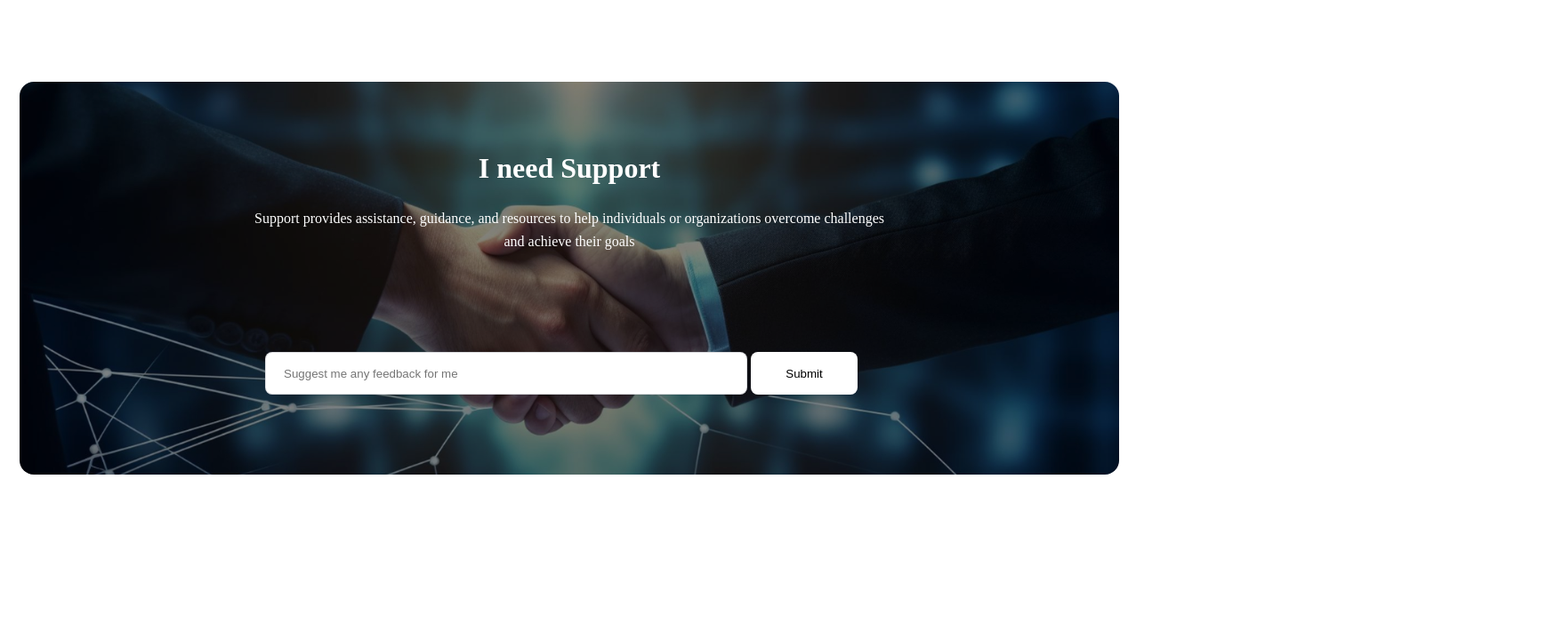
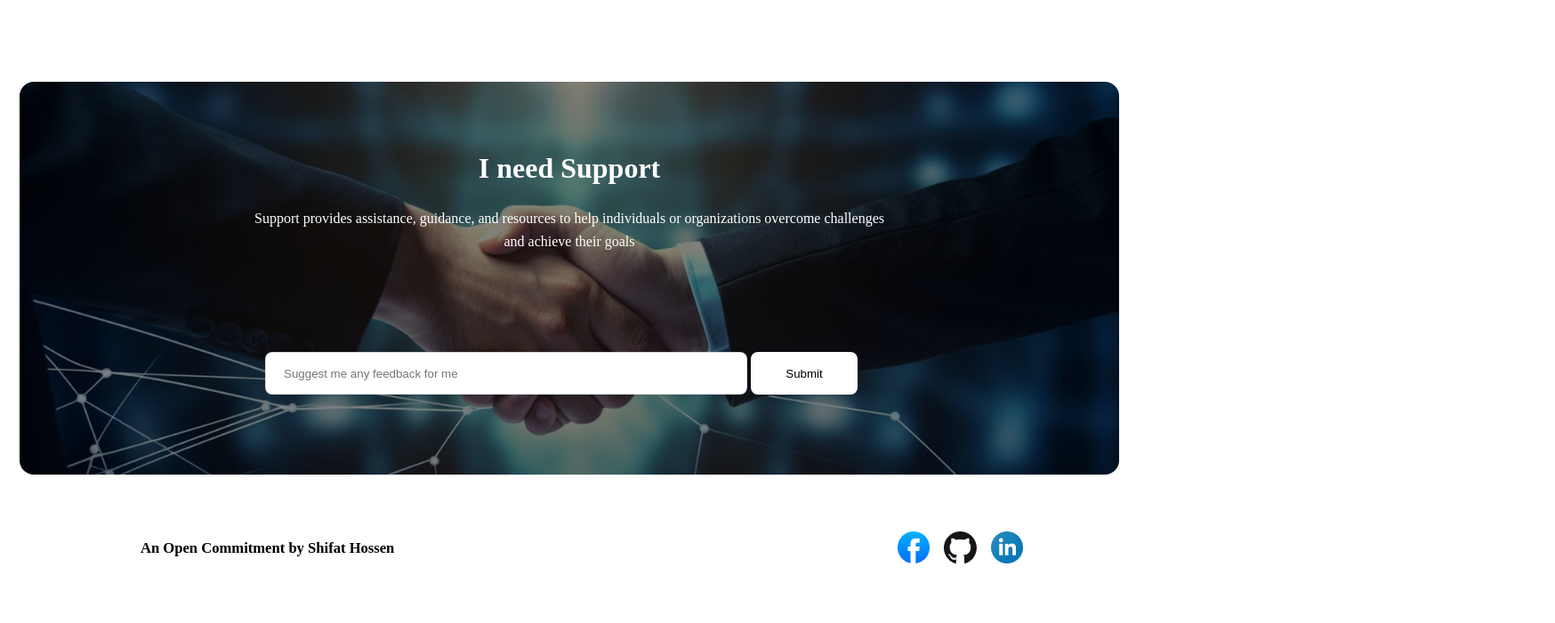
Before and after one commit to shifat94/First-Assignment, a plain HTML site: page index.html in a window 1280 px wide. Shown: the part 3867-4568 px from the top of the page at 89% size, 1748 px wide, since content can reach past the window. Before the commit the page ends 4409 px from the top, so only its background shows below. Drawn offline with Linux system fonts and the light colour scheme; a web font is replaced by a local one.

Commit message:
added footer section

```diff
--- a/index.html
+++ b/index.html
@@ -174,6 +174,17 @@
     </main>
     <footer>
 
+        <section class="footer">
+            <div class="footer-section">
+                <div class="footer-title"><h5>An Open Commitment by Shifat Hossen</h5></div>
+                <div class="footer-img">
+                    <a href="https://www.facebook.com/shifatahs"><img src="assets/facebook.png" alt=""></a>
+                    <a href="https://github.com/shifat94"><img src="assets/github.png" alt=""></a>
+                    <a href="https://www.linkedin.com/in/shifat12/"><img src="assets/linkedin-icon 1.png" alt=""></a>
+                </div>
+            </div>
+        </section>
+
     </footer>
 
 </body>
--- a/styles/style.css
+++ b/styles/style.css
@@ -388,4 +388,37 @@
                 background: rgb(255, 255, 255);
                 border: none;
                 cursor: pointer;
-                }
+            }
+
+
+            .footer{
+                width: 1440px;
+                height: 100px;
+                padding: 32px 150px 32px 150px;
+
+            }
+
+            .footer-section{
+
+                width: 1000px;
+                height: 36px;
+                display: flex;
+                justify-content: space-between;
+                align-items: center;
+                margin: 32px 0px;
+
+            }
+
+            .footer-title{
+                font-size: 20px;
+                font-weight: 600;
+                line-height: 23px;
+            }
+
+            .footer-img{
+                width: 157.01px;
+                height: 36px;
+                display: flex;
+                justify-content: space-around;
+
+             }
```
